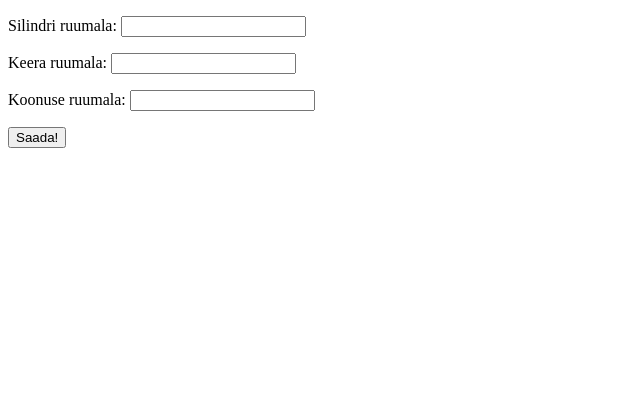
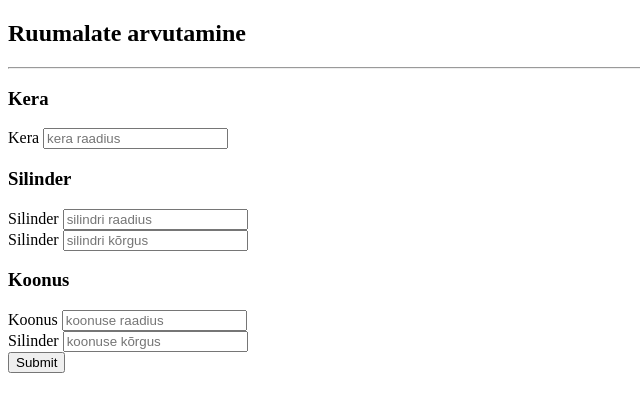
Before and after one commit to ArturAleksejev/veeb_php, a PHP site: page / in a window 1280 px wide. Shown: the top 412 px of the page, without its empty margins (0-640 px from the left). Run offline with PHP 8.4, Linux system fonts and the light colour scheme.

Commit message:
keera, koonuse, silindri ruumalad

```diff
--- a/php_alused/form/index.html
+++ b/php_alused/form/index.html
@@ -1,25 +1,57 @@
 <!DOCTYPE html>
-<html lang="en">
+<html lang="et">
 <head>
     <meta charset="UTF-8">
+    <meta name="viewport" content="width=device-width, initial-scale=1.0">
+    <meta http-equiv="X-UA-Compatible" content="ie=edge">
     <title>Vormitöötlus</title>
+    <!--<link rel="stylesheet" href="css/style.css">-->
+    <!--<link rel="stylesheet" href="https://stackpath.bootstrapcdn.com/bootstrap/4.2.1/css/bootstrap.min.css">-->
+    <!--<link rel="stylesheet" href="https://use.fontawesome.com/releases/v5.6.3/css/all.css" integrity="sha384-UHRtZLI+pbxtHCWp1t77Bi1L4ZtiqrqD80Kn4Z8NTSRyMA2Fd33n5dQ8lWUE00s/"-->
+    <!--crossorigin="anonymous">-->
 </head>
 <body>
-    <form method="get" action="vormi_tootlus.php">
-        <p>
-            <label>Silindri ruumala:</label>
-            <input type="text" name="silindriruumala">
-        </p>
-        <p>
-            <label>Keera ruumala:</label>
-            <input type="text" name="keeraruumala">
-        </p>
-        <p>
-            <label>Koonuse ruumala:</label>
-            <input type="text" name="koonuseruumala">
-        </p>
-            <input type="submit" value="Saada!">
-        </p>
-    </form>
+<div class="container">
+    <div class="row">
+        <div class="col">
+            <h2>Ruumalate arvutamine</h2>
+            <hr>
+            <form method="get" action="vormi_tootlus.php">
+                <h3>Kera</h3>
+                <div class="form-row align-items-center">
+                    <div class="col-auto">
+                        <label class="sr-only" for="inlineFormInput1">Kera</label>
+                        <input type="text" class="form-control mb-2" id="inlineFormInput1" placeholder="kera raadius" name="kera raadius">
+                    </div>
+                </div>
+                <h3>Silinder</h3>
+                <div class="form-row align-items-center">
+                    <div class="col-auto">
+                        <label class="sr-only" for="inlineFormInput2_1">Silinder</label>
+                        <input type="text" class="form-control mb-2" id="inlineFormInput2_1" placeholder="silindri raadius" name="silindri raadius">
+                    </div>
+                    <div class="col-auto">
+                        <label class="sr-only" for="inlineFormInput2_2">Silinder</label>
+                        <input type="text" class="form-control mb-2" id="inlineFormInput2_2" placeholder="silindri kõrgus" name="silindri korgus">
+                    </div>
+                </div>
+                <h3>Koonus</h3>
+                <div class="form-row align-items-center">
+                    <div class="col-auto">
+                        <label class="sr-only" for="inlineFormInput3_1">Koonus</label>
+                        <input type="text" class="form-control mb-2" id="inlineFormInput3_1" placeholder="koonuse raadius" name="koonuse raadius">
+                    </div>
+                    <div class="col-auto">
+                        <label class="sr-only" for="inlineFormInput3_2">Silinder</label>
+                        <input type="text" class="form-control mb-2" id="inlineFormInput3_2" placeholder="koonuse kõrgus" name="koonuse korgus">
+                    </div>
+                </div>
+                <div class="col-auto">
+                    <button type="submit" class="btn btn-info mb-2">Submit</button>
+                </div>
+            </form>
+        </div>
+    </div>
+</div>
 </body>
 </html>
```
Also changed, not shown: php_alused/form/vormi_tootlus.php (+9 -8 lines).
